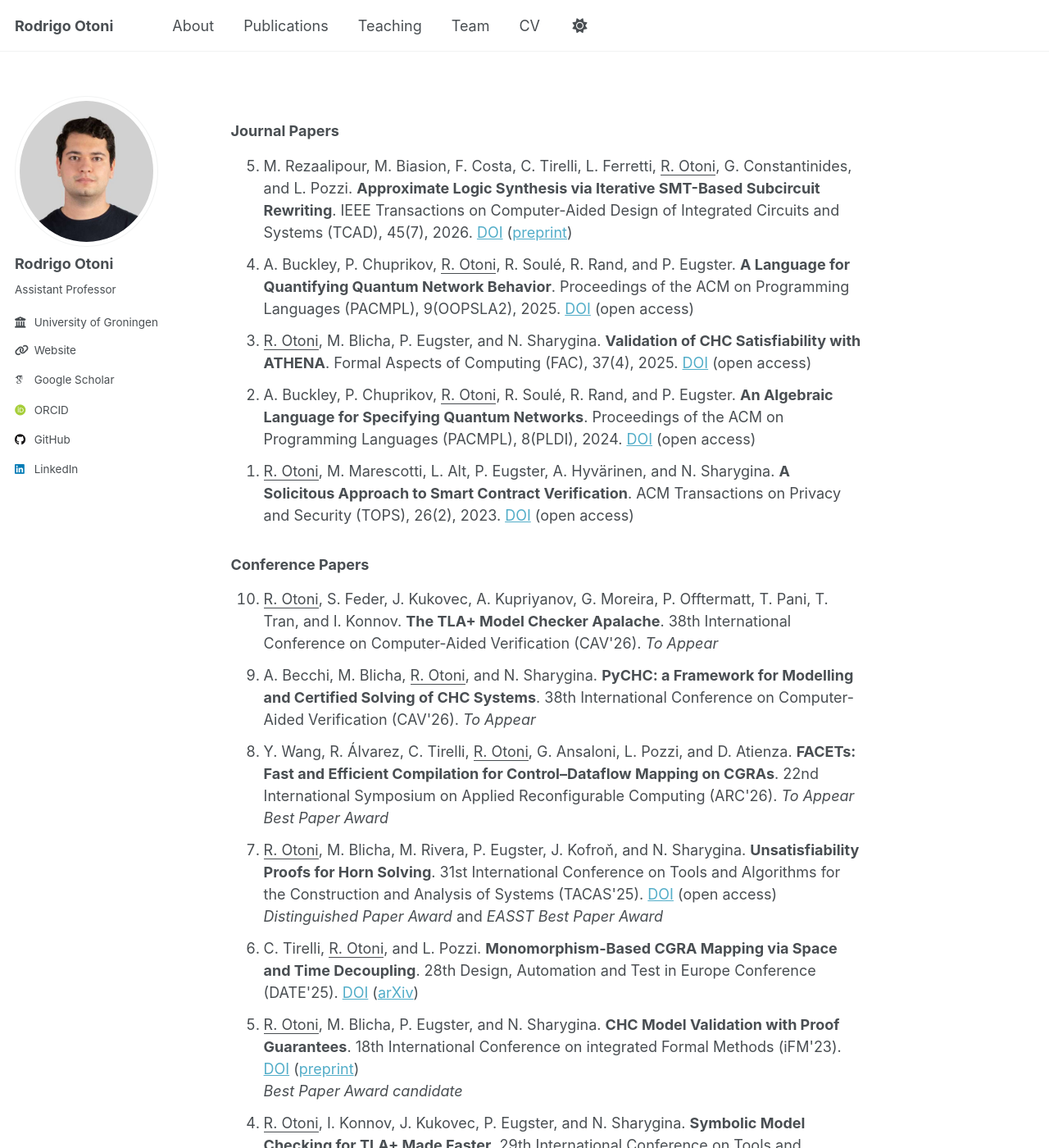
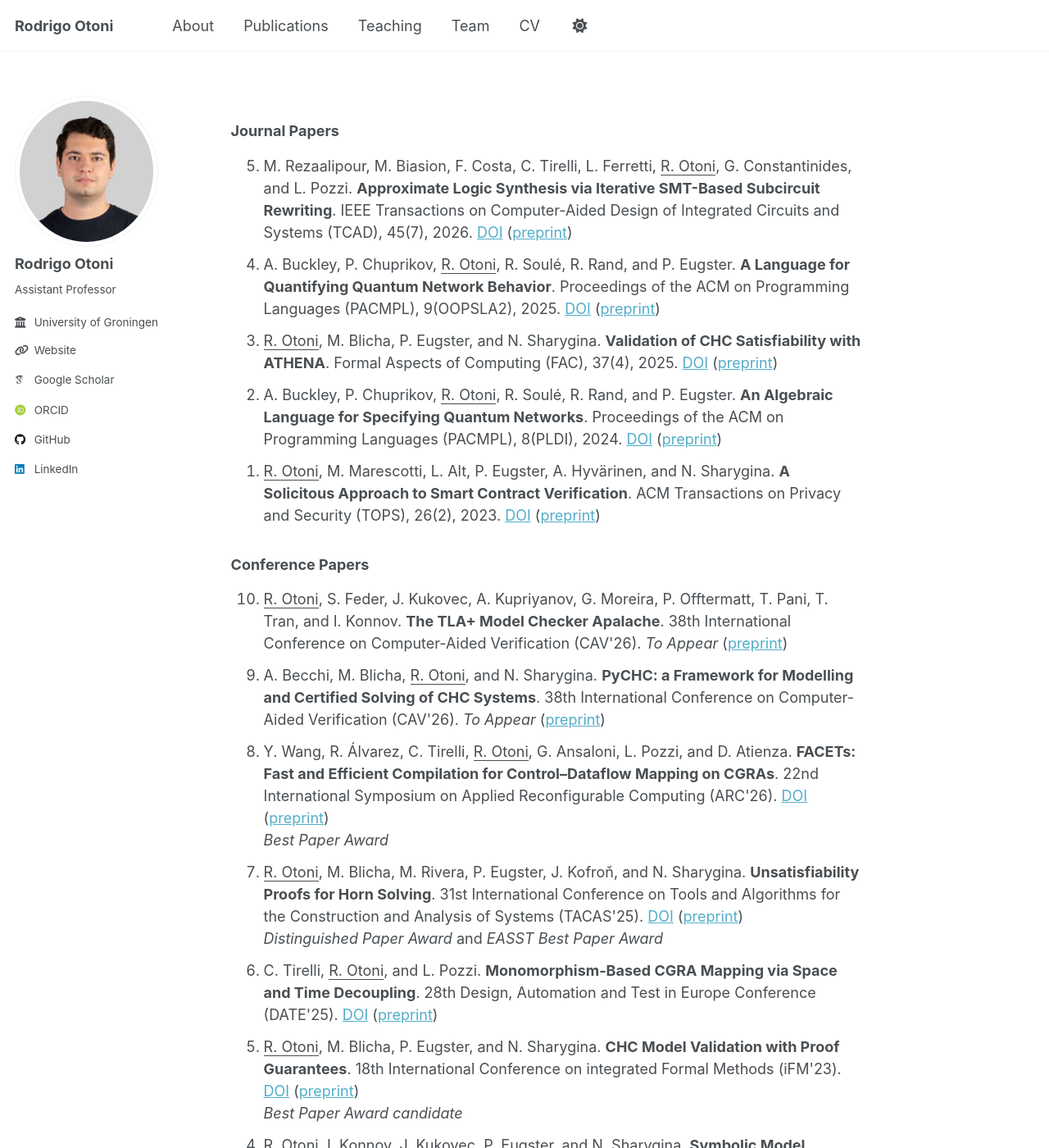
Before and after one commit to rodrigo7491/rodrigo7491.github.io, a Jekyll site: the page built from _pages/publications.md, in a window 1280 px wide and 1400 px high. Shown: the whole window at 82% size. Built offline with Jekyll 4.4.1, drawn with Linux system fonts in a browser that asks for light colours; some web fonts are replaced; some of the changed text lies outside the part shown.

Commit message:
update publications with preprints

```diff
--- a/_pages/publications.md
+++ b/_pages/publications.md
@@ -20,7 +22,7 @@ M. Rezaalipour, M. Biasion, F. Costa, C. Tirelli, L. Ferretti, <ins>R. Otoni</in
 <b>Approximate Logic Synthesis via Iterative SMT-Based Subcircuit Rewriting</b>.
 IEEE Transactions on Computer-Aided Design of Integrated Circuits and Systems (TCAD), 45(7), 2026.
 <a href="https://doi.org/10.1109/TCAD.2025.3638267">DOI</a>
-(<a href="https://rodrigo7491.github.io/files/papers/Approximate_Logic_Synthesis_via_Iterative_SMT-based_Subcircuit_Rewriting.pdf">preprint</a>)
+(<a href="https://rodrigo7491.github.io/files/papers/Approximate_Logic_Synthesis_via_Iterative_SMT-Based_Subcircuit_Rewriting.pdf">preprint</a>)
 </li>
 
 <li>
@@ -28,15 +30,16 @@ A. Buckley, P. Chuprikov, <ins>R. Otoni</ins>, R. Soulé, R. Rand, and P. Eugste
 <b>A Language for Quantifying Quantum Network Behavior</b>.
 Proceedings of the ACM on Programming Languages (PACMPL), 9(OOPSLA2), 2025.
 <a href="https://doi.org/10.1145/3763135">DOI</a>
-(open access)
+(<a href="https://rodrigo7491.github.io/files/papers/A_Language_for_Quantifying_Quantum_Network_Behavior.pdf">preprint</a>)
 </li>
+
 
 <li>
 <ins>R. Otoni</ins>, M. Blicha, P. Eugster, and N. Sharygina.
 <b>Validation of CHC Satisfiability with ATHENA</b>.
 Formal Aspects of Computing (FAC), 37(4), 2025.
 <a href="https://doi.org/10.1145/3716505">DOI</a>
-(open access)
+(<a href="https://rodrigo7491.github.io/files/papers/Validation_of_CHC_Satisfiability_with_ATHENA.pdf">preprint</a>)
 </li>
 
 <li>
@@ -44,7 +47,7 @@ A. Buckley, P. Chuprikov, <ins>R. Otoni</ins>, R. Soulé, R. Rand, and P. Eugste
 <b>An Algebraic Language for Specifying Quantum Networks</b>.
 Proceedings of the ACM on Programming Languages (PACMPL), 8(PLDI), 2024.
 <a href="https://doi.org/10.1145/3656430">DOI</a>
-(open access)
+(<a href="https://rodrigo7491.github.io/files/papers/An_Algebraic_Language_for_Specifying_Quantum_Networks.pdf">preprint</a>)
 </li>
 
 <li>
@@ -52,12 +55,14 @@ Proceedings of the ACM on Programming Languages (PACMPL), 8(PLDI), 2024.
 <b>A Solicitous Approach to Smart Contract Verification</b>.
 ACM Transactions on Privacy and Security (TOPS), 26(2), 2023.
 <a href="https://doi.org/10.1145/3564699">DOI</a>
-(open access)
+(<a href="https://rodrigo7491.github.io/files/papers/A_Solicitous_Approach_to_Smart_Contract_Verification.pdf">preprint</a>)
 </li>
 
 </ol>
 
 ### Conference Papers
+
+[comment]: <> (- open access: 4,7)
 
 <ol reversed>
 
@@ -66,6 +71,7 @@ ACM Transactions on Privacy and Security (TOPS), 26(2), 2023.
 <b>The TLA+ Model Checker Apalache</b>.
 38th International Conference on Computer-Aided Verification (CAV'26).
 <i>To Appear</i>
+(<a href="https://rodrigo7491.github.io/files/papers/The_TLA+_Model_Checker_Apalache.pdf">preprint</a>)
 </li>
 
 <li>
@@ -73,13 +79,15 @@ A. Becchi, M. Blicha, <ins>R. Otoni</ins>, and N. Sharygina.
 <b>PyCHC: a Framework for Modelling and Certified Solving of CHC Systems</b>.
 38th International Conference on Computer-Aided Verification (CAV'26).
 <i>To Appear</i>
+(<a href="https://rodrigo7491.github.io/files/papers/PyCHC_a_Framework_for_Modelling_and_Certified_Solving_of_CHC_Systems.pdf">preprint</a>)
 </li>
 
 <li>
 Y. Wang, R. Álvarez, C. Tirelli, <ins>R. Otoni</ins>, G. Ansaloni, L. Pozzi, and D. Atienza.
 <b>FACETs: Fast and Efficient Compilation for Control–Dataflow Mapping on CGRAs</b>.
 22nd International Symposium on Applied Reconfigurable Computing (ARC'26).
-<i>To Appear</i>
+<a href="https://doi.org/10.1007/978-3-032-29365-7_5">DOI</a>
+(<a href="https://rodrigo7491.github.io/files/papers/FACETs_Fast_and_Efficient_Compilation_for_Control–Dataflow_Mapping_on_CGRAs.pdf">preprint</a>)
 <br>
 <i>Best Paper Award</i>
 </li>
@@ -89,7 +97,7 @@ Y. Wang, R. Álvarez, C. Tirelli, <ins>R. Otoni</ins>, G. Ansaloni, L. Pozzi, an
 <b>Unsatisfiability Proofs for Horn Solving</b>.
 31st International Conference on Tools and Algorithms for the Construction and Analysis of Systems (TACAS'25).
 <a href="https://doi.org/10.1007/978-3-031-90653-4_4">DOI</a>
-(open access)
+(<a href="https://rodrigo7491.github.io/files/papers/Unsatisfiability_Proofs_for_Horn_Solving.pdf">preprint</a>)
 <br>
 <i>Distinguished Paper Award</i> and <i>EASST Best Paper Award</i>
 </li>
@@ -99,7 +107,7 @@ C. Tirelli, <ins>R. Otoni</ins>, and L. Pozzi.
 <b>Monomorphism-Based CGRA Mapping via Space and Time Decoupling</b>.
 28th Design, Automation and Test in Europe Conference (DATE'25).
 <a href="https://doi.org/10.23919/DATE64628.2025.10992940">DOI</a>
-(<a href="https://doi.org/10.48550/arXiv.2512.02859">arXiv</a>)
+(<a href="https://rodrigo7491.github.io/files/papers/Monomorphism-Based_CGRA_Mapping_via_Space_and_Time_Decoupling.pdf">preprint</a>)
 </li>
 
 <li>
@@ -117,7 +125,7 @@ C. Tirelli, <ins>R. Otoni</ins>, and L. Pozzi.
 <b>Symbolic Model Checking for TLA+ Made Faster</b>.
 29th International Conference on Tools and Algorithms for the Construction and Analysis of Systems (TACAS'23).
 <a href="https://doi.org/10.1007/978-3-031-30823-9_7">DOI</a>
-(open access)
+(<a href="https://rodrigo7491.github.io/files/papers/Symbolic_Model_Checking_for_TLA+_Made_Faster.pdf">preprint</a>)
 </li>
 
 <li>
@@ -133,7 +141,7 @@ M. Marescotti, <ins>R. Otoni</ins>, L. Alt, P. Eugster, A. Hyvärinen, and N. Sh
 <b>Accurate Smart Contract Verification Through Direct Modelling</b>.
 9th International Symposium on Leveraging Applications of Formal Methods (ISoLA'20).
 <a href="https://doi.org/10.1007/978-3-030-61467-6_12">DOI</a>
-(<a href="https://rodrigo7491.github.io/files/papers/Accurate_Smart_Contract_Verification_through_Direct_Modelling.pdf">preprint</a>)
+(<a href="https://rodrigo7491.github.io/files/papers/Accurate_Smart_Contract_Verification_Through_Direct_Modelling.pdf">preprint</a>)
 </li>
 
 <li>
@@ -164,7 +174,7 @@ A. Buccolini, M. Biasion, <ins>R. Otoni</ins>, G. Constantinides, and L. Pozzi.
 <b>Automatisierte Garantierte Blockchain-Technologie Verifizierung</b>.
 GI Ausgezeichnete Informatikdissertationen 2023 (Band 24), 2024.
 <a href="https://doi.org/10.18420/Diss2023-19">DOI</a>
-(open access)
+(<a href="https://rodrigo7491.github.io/files/papers/Automatisierte_Garantierte_Blockchain-Technologie_Verifizierung.pdf">preprint</a>)
 </li>
 
 <li>
@@ -172,7 +182,7 @@ A. Buckley, P. Chuprikov, <ins>R. Otoni</ins>, R. Rand, R. Soulé, and P. Eugste
 <b>Towards an Algebraic Specification of Quantum Networks</b>.
 1st Workshop on Quantum Networks and Distributed Quantum Computing (QuNet'23).
 <a href="https://doi.org/10.1145/3610251.3610557">DOI</a>
-(open access)
+(<a href="https://rodrigo7491.github.io/files/papers/Towards_an_Algebraic_Specification_of_Quantum_Networks.pdf">preprint</a>)
 </li>
 
 </ol>
```
Also changed, not shown: other parts of _pages/publications.md (+4 -0 lines), 16 other files.
